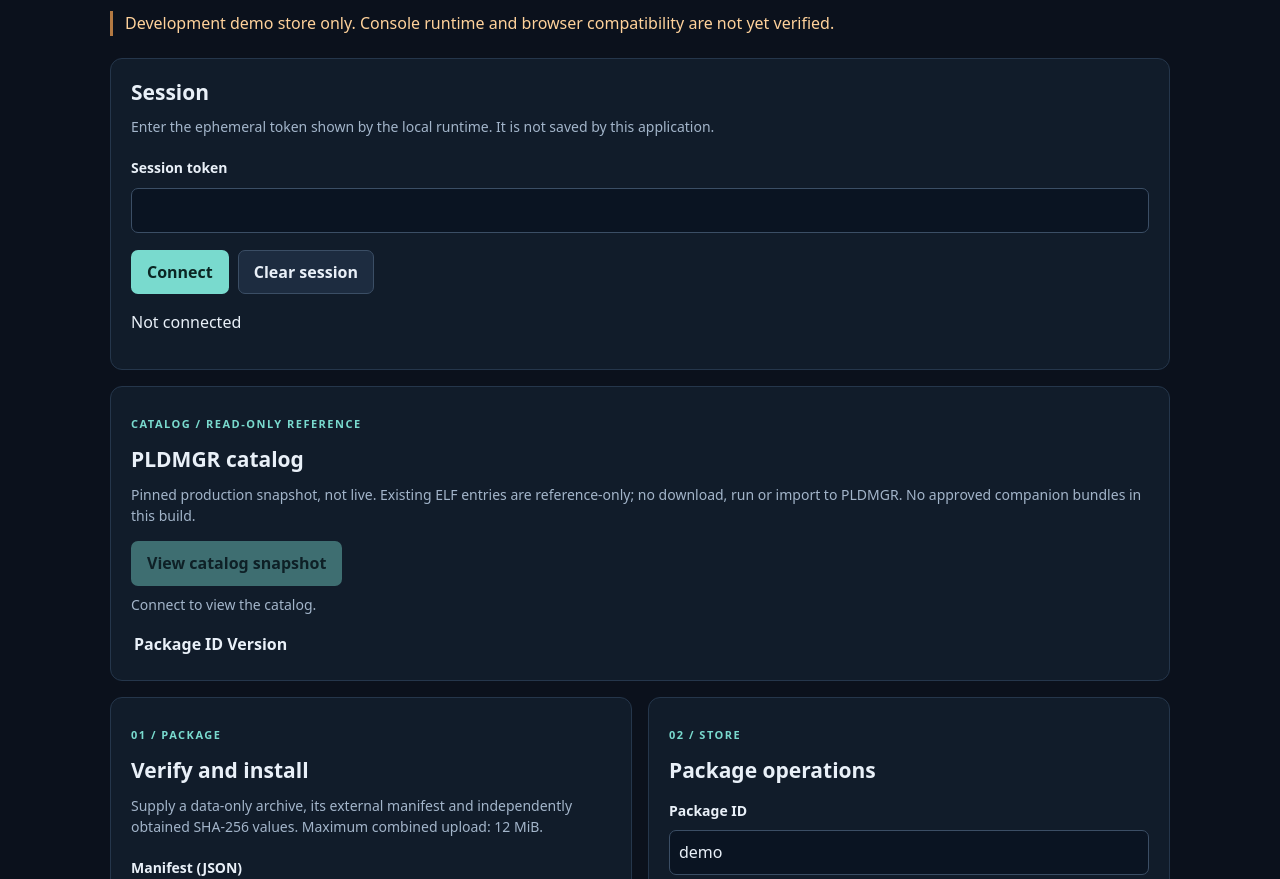
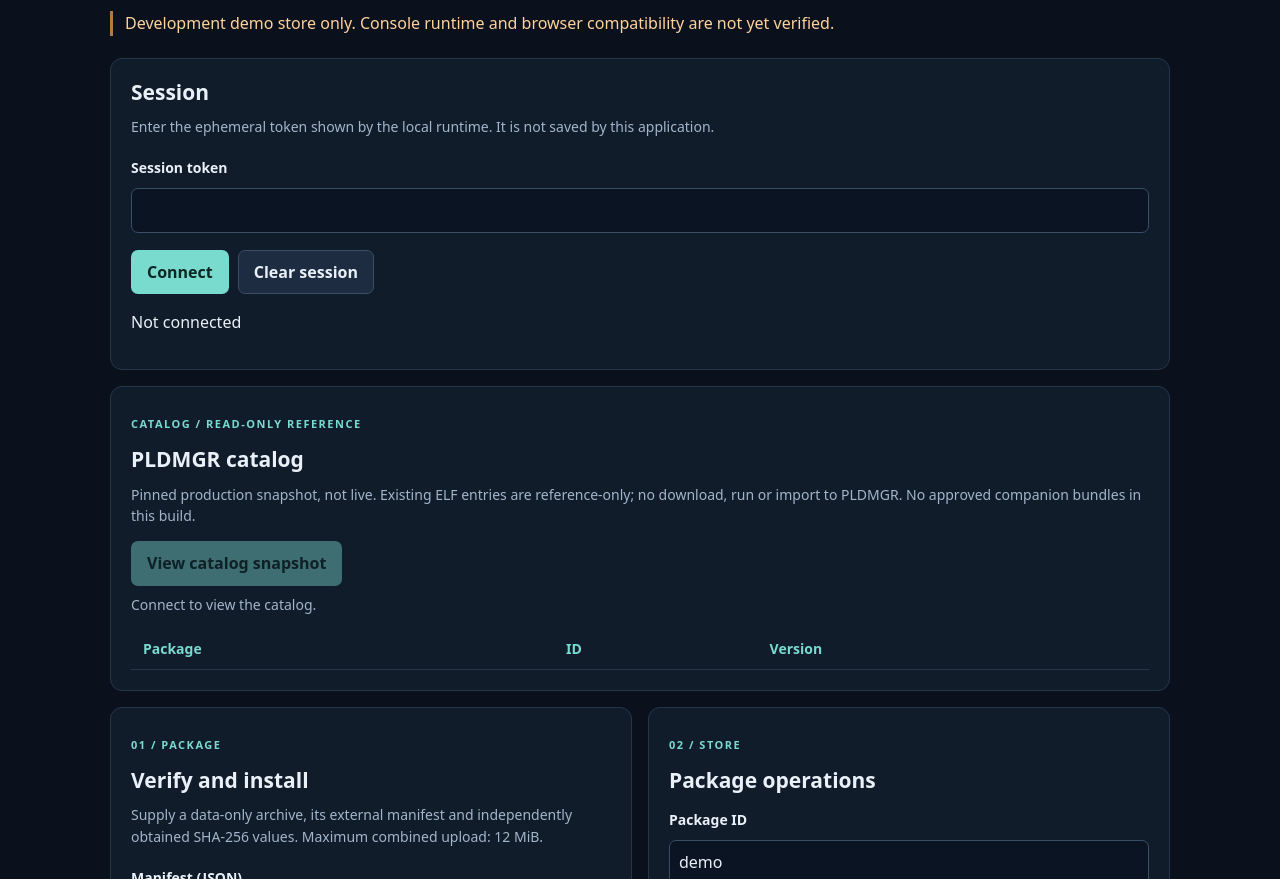
Before and after one commit to poiedk/ps5-custom-payloads, a plain HTML site: page payloadforge/native/web/index.html in a window 1280 px wide. Shown: the part 221-1100 px from the top of the page. Drawn offline with Linux system fonts and the light colour scheme.

Commit message:
N15-A: authenticated read-only catalog reference; no changes to PLDMGR

```diff
--- a/payloadforge/native/web/ui.css
+++ b/payloadforge/native/web/ui.css
@@ -7,3 +7,5 @@ body{margin:0;background:var(--bg);color:var(--text);font:16px/1.55 system-ui,-a
 main{max-width:1100px;margin:0 auto;padding:26px 20px 36px}.hero{margin:0 0 22px}.hero h1{font-size:clamp(28px,5vw,42px);line-height:1.18;margin:6px 0 10px;letter-spacing:-1px}p{margin:8px 0 14px}.warning{color:var(--warn);border-left:3px solid #b37942;padding-left:12px}.muted,footer{color:var(--muted);font-size:14px}.panel{padding:20px;border:1px solid var(--line);border-radius:12px;background:var(--panel);margin-bottom:16px}.layout{display:grid;grid-template-columns:1fr 1fr;gap:16px}.layout .panel{margin-bottom:0;min-width:0}.log{margin-top:16px}.fields{display:grid;gap:9px}.fields>label:not(.check){font-weight:600;font-size:14px;margin-top:5px}h2,h3{line-height:1.3;margin:0 0 10px}h2{font-size:21px}h3{margin-top:18px;font-size:16px}
 input,select,button{font:inherit;border-radius:7px;min-height:44px}input:not([type=checkbox]),select{color:var(--text);background:#0a1422;border:1px solid #3b4e65;width:100%;padding:9px;min-width:0}button{cursor:pointer;background:var(--accent);color:#0b2623;border:1px solid transparent;font-weight:750;padding:9px 15px}button.secondary{background:#1d2c40;color:var(--text);border:1px solid #3b4e65}button.danger{background:#602d36;color:#ffe3e3;border-color:#9a4c58}button:disabled{cursor:not-allowed;opacity:.43}button:focus-visible,input:focus-visible,select:focus-visible{outline:3px solid #b2edff;outline-offset:3px}.actions{display:flex;flex-wrap:wrap;gap:9px;margin:8px 0}.check{display:flex;gap:9px;align-items:flex-start;cursor:pointer;font-size:14px;margin-top:12px}.check input{min-height:18px;width:18px;flex:0 0 18px;margin-top:4px;accent-color:var(--accent)}.log-head{display:flex;align-items:center;justify-content:space-between;gap:10px}pre{background:#08111e;border:1px solid var(--line);border-radius:7px;padding:14px;white-space:pre-wrap;overflow-wrap:anywhere;min-height:100px;max-height:360px;overflow:auto;color:#cfe3f4;font-size:13px}footer{max-width:1100px;margin:0 auto;padding:12px 20px 32px}
 @media(max-width:700px){.layout{grid-template-columns:1fr}.top{padding:12px 16px}.tag{font-size:9px}.panel{padding:16px}main{padding:20px 14px}.actions button{flex:1 1 auto}}
+
+.catalog-wrap{overflow-x:auto}table{width:100%;border-collapse:collapse;font-size:14px;text-align:left}th,td{padding:9px 12px;border-bottom:1px solid var(--line);overflow-wrap:anywhere}th{color:var(--accent)}#catalog-meta{overflow-wrap:anywhere}
```
